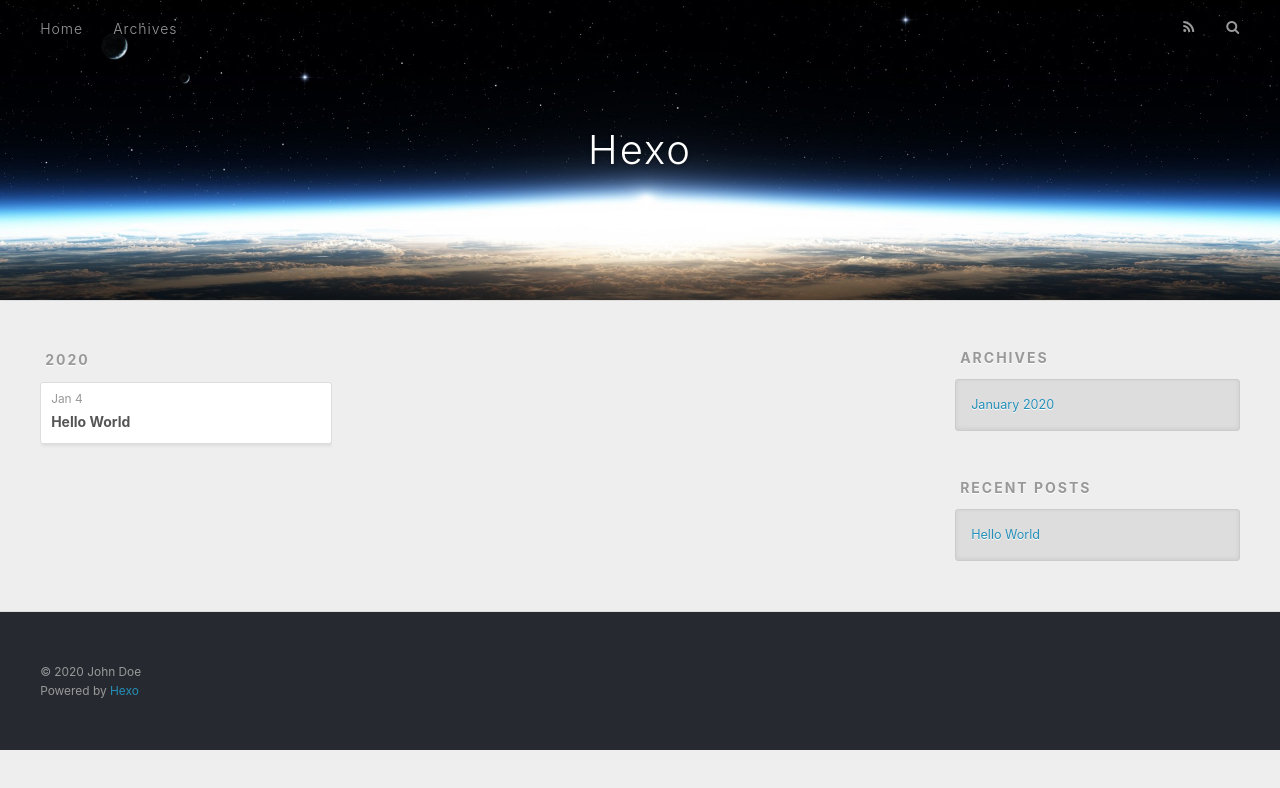
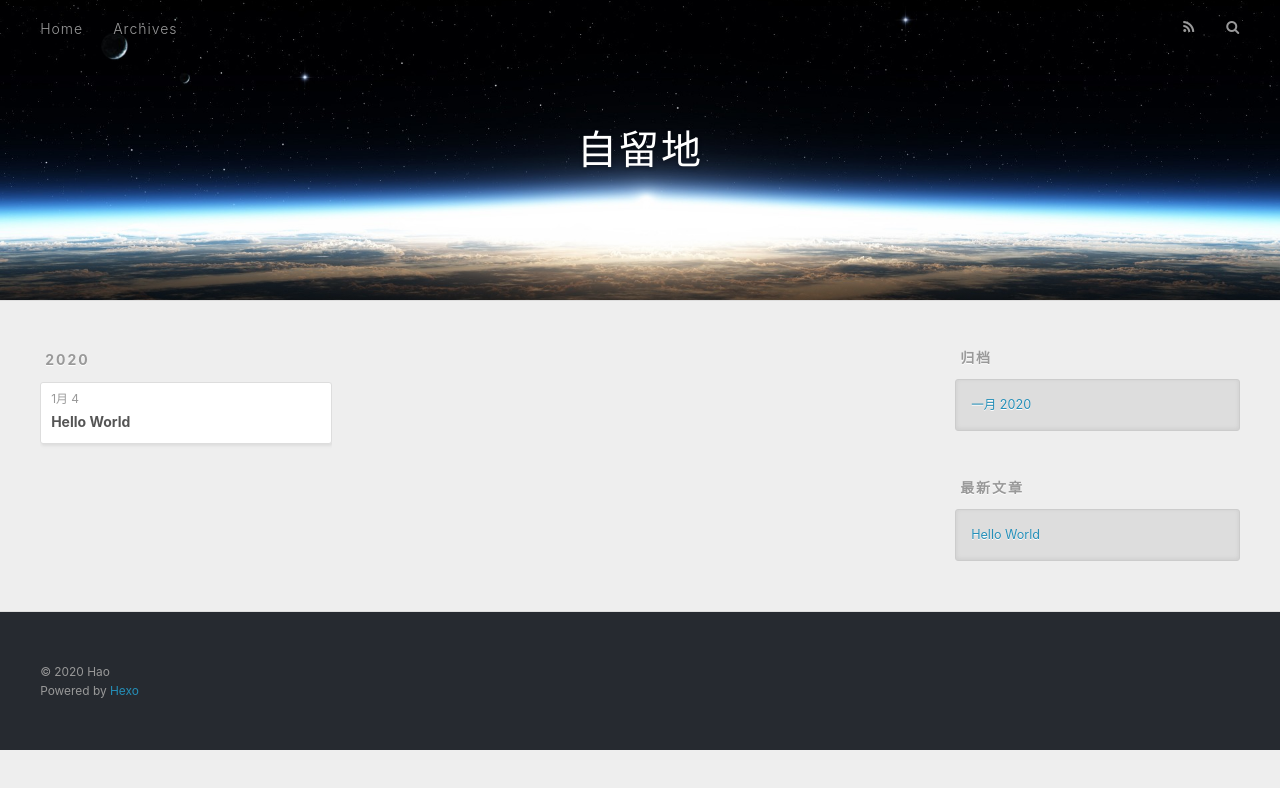
Before and after one commit to iceexx/iceexx.github.io, a plain HTML site: page archives/index.html in a window 1280 px wide. Drawn offline with nearby package versions, Linux system fonts and the light colour scheme.

Commit message:
Site updated: 2020-01-05 20:23:13

```diff
--- a/archives/index.html
+++ b/archives/index.html
@@ -5,17 +5,17 @@
 
 
 
-  <title>Archives | Hexo</title>
+  <title>归档 | 自留地</title>
   <meta name="viewport" content="width=device-width, initial-scale=1, maximum-scale=1">
   <meta property="og:type" content="website">
-<meta property="og:title" content="Hexo">
+<meta property="og:title" content="自留地">
 <meta property="og:url" content="http://yoursite.com/archives/index.html">
-<meta property="og:site_name" content="Hexo">
-<meta property="og:locale" content="en_US">
-<meta property="article:author" content="John Doe">
+<meta property="og:site_name" content="自留地">
+<meta property="og:locale" content="zh_CN">
+<meta property="article:author" content="Hao">
 <meta name="twitter:card" content="summary">
 
-    <link rel="alternate" href="/atom.xml" title="Hexo" type="application/atom+xml">
+    <link rel="alternate" href="/atom.xml" title="自留地" type="application/atom+xml">
 
 
     <link rel="icon" href="/favicon.png">
@@ -36,7 +36,7 @@
   <div id="header-outer" class="outer">
     <div id="header-title" class="inner">
       <h1 id="logo-wrap">
-        <a href="/" id="logo">Hexo</a>
+        <a href="/" id="logo">自留地</a>
       </h1>
 
     </div>
@@ -53,7 +53,7 @@
 
           <a id="nav-rss-link" class="nav-icon" href="/atom.xml" title="RSS Feed"></a>
 
-        <a id="nav-search-btn" class="nav-icon" title="Search"></a>
+        <a id="nav-search-btn" class="nav-icon" title="搜索"></a>
       </nav>
       <div id="search-form-wrap">
         <form action="//google.com/search" method="get" accept-charset="UTF-8" class="search-form"><input type="search" name="q" class="search-form-input" placeholder="Search"><button type="submit" class="search-form-submit">&#xF002;</button><input type="hidden" name="sitesearch" value="http://yoursite.com"></form>
@@ -79,7 +79,7 @@
   <div class="archive-article-inner">
     <header class="archive-article-header">
       <a href="/2020/01/04/hello-world/" class="archive-article-date">
-  <time datetime="2020-01-04T02:14:49.473Z" itemprop="datePublished">Jan 4</time>
+  <time datetime="2020-01-04T02:14:49.473Z" itemprop="datePublished">1月 4</time>
 </a>
 
 
@@ -111,9 +111,9 @@
 
 
   <div class="widget-wrap">
-    <h3 class="widget-title">Archives</h3>
+    <h3 class="widget-title">归档</h3>
     <div class="widget">
-      <ul class="archive-list"><li class="archive-list-item"><a class="archive-list-link" href="/archives/2020/01/">January 2020</a></li></ul>
+      <ul class="archive-list"><li class="archive-list-item"><a class="archive-list-link" href="/archives/2020/01/">一月 2020</a></li></ul>
     </div>
   </div>
 
@@ -121,7 +121,7 @@
 
 
   <div class="widget-wrap">
-    <h3 class="widget-title">Recent Posts</h3>
+    <h3 class="widget-title">最新文章</h3>
     <div class="widget">
       <ul>
 
@@ -141,7 +141,7 @@
 
   <div class="outer">
     <div id="footer-info" class="inner">
-      &copy; 2020 John Doe<br>
+      &copy; 2020 Hao<br>
       Powered by <a href="http://hexo.io/" target="_blank">Hexo</a>
     </div>
   </div>
```
Also changed, not shown: 2020/01/04/hello-world/index.html (+11 -11 lines), archives/2020/01/index.html (+13 -13 lines), archives/2020/index.html (+13 -13 lines), index.html (+12 -12 lines).
